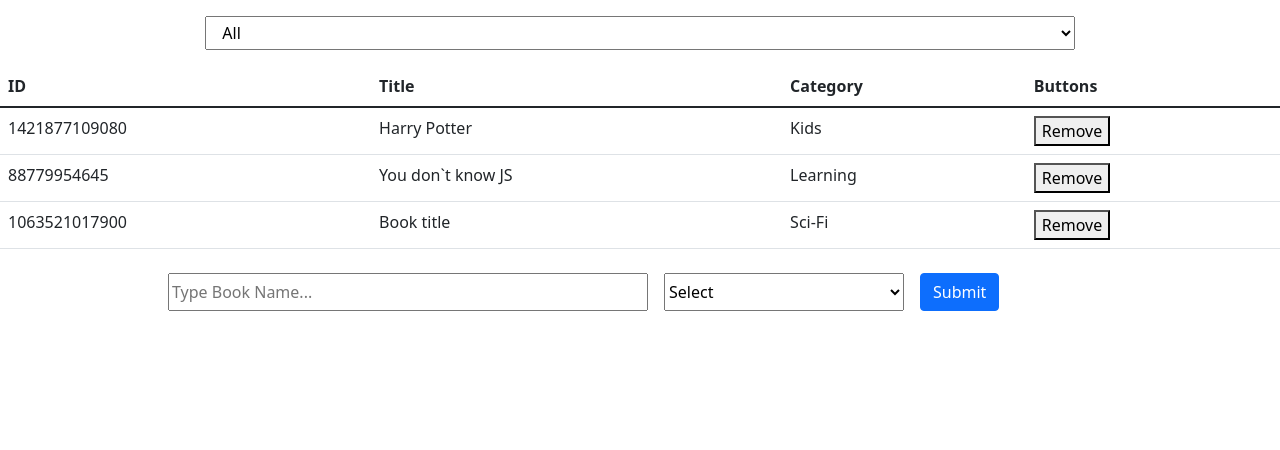
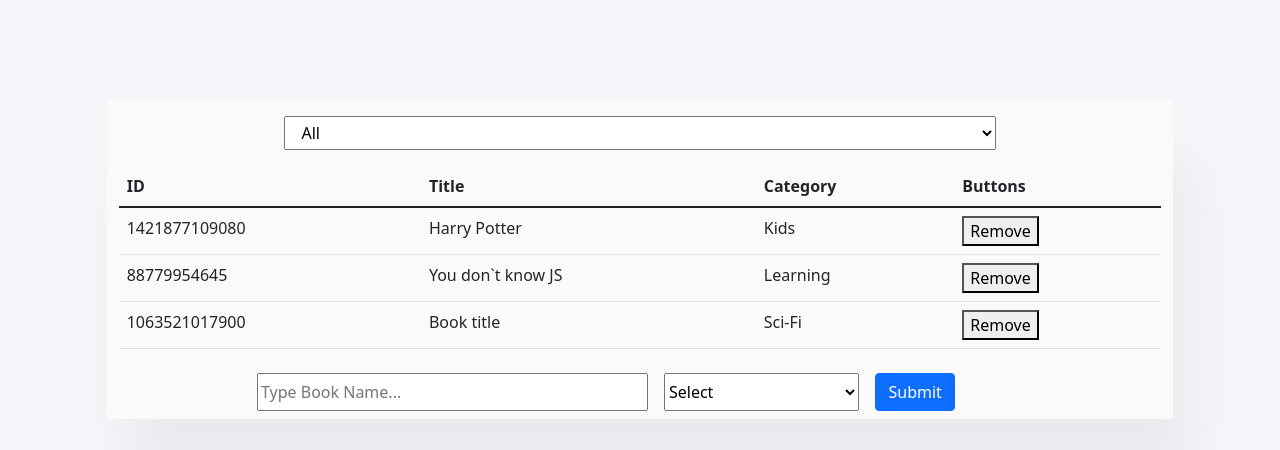
Before and after one commit to AbdumurodovaZulfizar/Bookstore-CMS, a React (Create React App) app: page / in a window 1280 px wide. Shown: the top 450 px of the page. Built offline with nearby package versions, Linux system fonts and the light colour scheme.

Commit message:
Align the conatainer and give shadow

```diff
--- a/public/index.html
+++ b/public/index.html
@@ -15,7 +15,7 @@
   </head>
   <body>
     <noscript>You need to enable JavaScript to run this app.</noscript>
-    <div id="root"></div>
+    <div id="root" class="row m-0"></div>
     <script src="https://cdn.jsdelivr.net/npm/bootstrap@5.1.1/dist/js/bootstrap.bundle.min.js" integrity="sha384-/bQdsTh/da6pkI1MST/rWKFNjaCP5gBSY4sEBT38Q/9RBh9AH40zEOg7Hlq2THRZ" crossorigin="anonymous"></script>
   </body>
 </html>
--- a/src/components/App.js
+++ b/src/components/App.js
@@ -3,7 +3,7 @@ import BookListContainer from '../containers/BooksList';
 import BookFormContainer from '../containers/BooksForm';
 
 const App = () => (
-  <div>
+  <div className="big-container col-10 mx-auto">
     <BookListContainer />
     <BookFormContainer />
   </div>
--- a/src/index.css
+++ b/src/index.css
@@ -1,3 +1,12 @@
 body {
   margin: 0;
+  overflow-x: hidden;
+  background-color: #f5f6fa;
 }
+
+.big-container {
+  margin-top: 100px;
+  border-radius: 4px;
+  box-shadow: 20px 60px 60px rgba(0, 0, 0, 0.05);
+  background-color: #fafafa;
+}
```
